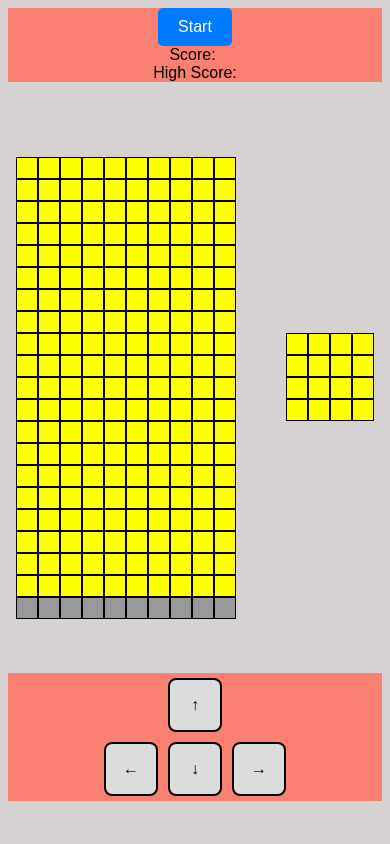
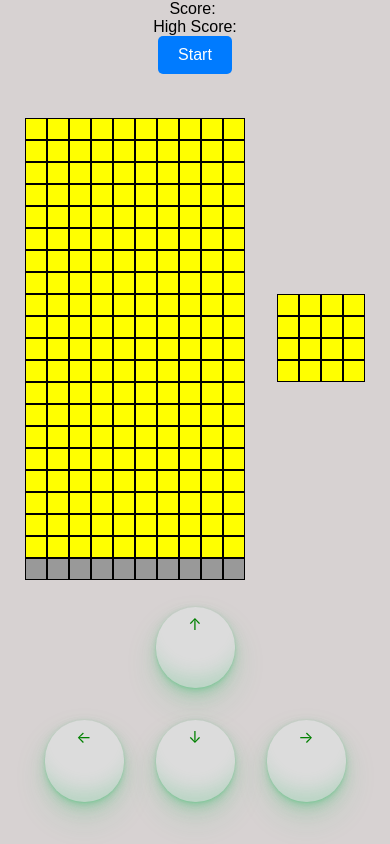
Before and after one commit to thisisashugupta/tetris-basic, a plain HTML site: page index.html in a window 390 px wide. Drawn offline with Linux system fonts and the light colour scheme.

Commit message:
tried to make it little bit responsive

```diff
--- a/index.html
+++ b/index.html
@@ -6,12 +6,15 @@
     <link rel="stylesheet" href="styles.css" />
     <title>Basic Tetris</title>
   </head>
+
   <body>
-    <div class="buttons"><button id="start-button">Start</button></div>
-    <div class="scores">
-      <div>Score: <span id="score"></span></div>
-      <div><span id="game-over"></span></div>
-      <div>High Score: <span id="high-score"></span></div>
+    <div class="top_container">
+      <div class="scores">
+        <div>Score: <span id="score"></span></div>
+        <div><span id="game-over"></span></div>
+        <div>High Score: <span id="high-score"></span></div>
+      </div>
+      <div class="buttons"><button id="start-button">Start</button></div>
     </div>
     <div class="container">
       <div class="grid">
@@ -248,12 +251,14 @@
       </div>
     </div>
 
-    <div class="buttons">
-      <div id="up-btn">↑</div>
+    <div class="bottom_container buttons">
+      <div class="first-line">
+        <div id="up-btn" class="button-33" role="button">↑</div>
+      </div>
       <div class="second-line">
-        <div id="left-btn">←</div>
-        <div id="down-btn">↓</div>
-        <div id="right-btn">→</div>
+        <div id="left-btn" class="button-33" role="button">←</div>
+        <div id="down-btn" class="button-33" role="button">↓</div>
+        <div id="right-btn" class="button-33" role="button">→</div>
       </div>
     </div>
   </body>
--- a/styles.css
+++ b/styles.css
@@ -1,13 +1,25 @@
 body {
+  margin: 0;
   background-color: #d7d2d2;
   font-family: Arial, sans-serif;
+}
+
+.top_container {
+  height: 10vh;
+  width: 100vw;
+}
+
+.bottom_container {
+  height: 20vh;
+  width: 100vw;
 }
 
 .container {
   display: flex;
   justify-content: center;
   align-items: center;
-  height: 70vh;
+  width: 100vw;
+  height: 60vh;
 }
 
 .grid {
@@ -25,7 +37,7 @@ body {
 }
 
 .mini-grid {
-  margin-left: 50px;
+  margin-left: 2rem;
   width: 88px;
   height: 88px;
   background-color: yellow;
@@ -75,12 +87,12 @@ button:hover {
   margin-left: 5px;
   color: #fff;
 }
+
 .buttons,
 .scores {
   display: flex;
   flex-direction: column;
   align-items: center;
-  background-color: salmon;
 }
 
 .second-line {
@@ -89,15 +101,43 @@ button:hover {
 }
 
 #up-btn,
-.second-line div {
-  width: 50px;
-  height: 50px;
-  background-color: #ccc;
-  border: 2px solid black;
-  border-radius: 15%;
-  text-align: center;
-  line-height: 50px;
-  cursor: pointer;
-  margin: 5px;
+#left-btn,
+#right-btn,
+#down-btn {
+  margin: 1rem;
+  width: 10vw;
+  height: 8vh;
+
   background-color: gainsboro;
 }
+
+/* CSS */
+.button-33 {
+  background-color: #c2fbd7;
+  border-radius: 100px;
+  box-shadow: rgba(44, 187, 99, 0.2) 0 -25px 18px -14px inset,
+    rgba(44, 187, 99, 0.15) 0 1px 2px, rgba(44, 187, 99, 0.15) 0 2px 4px,
+    rgba(44, 187, 99, 0.15) 0 4px 8px, rgba(44, 187, 99, 0.15) 0 8px 16px,
+    rgba(44, 187, 99, 0.15) 0 16px 32px;
+  color: green;
+  cursor: pointer;
+  display: inline-block;
+  font-family: CerebriSans-Regular, -apple-system, system-ui, Roboto, sans-serif;
+  padding: 7px 20px;
+  text-align: center;
+  text-decoration: none;
+  transition: all 250ms;
+  border: 0;
+  font-size: 16px;
+  user-select: none;
+  -webkit-user-select: none;
+  touch-action: manipulation;
+}
+
+.button-33:hover {
+  box-shadow: rgba(44, 187, 99, 0.35) 0 -25px 18px -14px inset,
+    rgba(44, 187, 99, 0.25) 0 1px 2px, rgba(44, 187, 99, 0.25) 0 2px 4px,
+    rgba(44, 187, 99, 0.25) 0 4px 8px, rgba(44, 187, 99, 0.25) 0 8px 16px,
+    rgba(44, 187, 99, 0.25) 0 16px 32px;
+  transform: scale(1.05) rotate(-1deg);
+}
```
